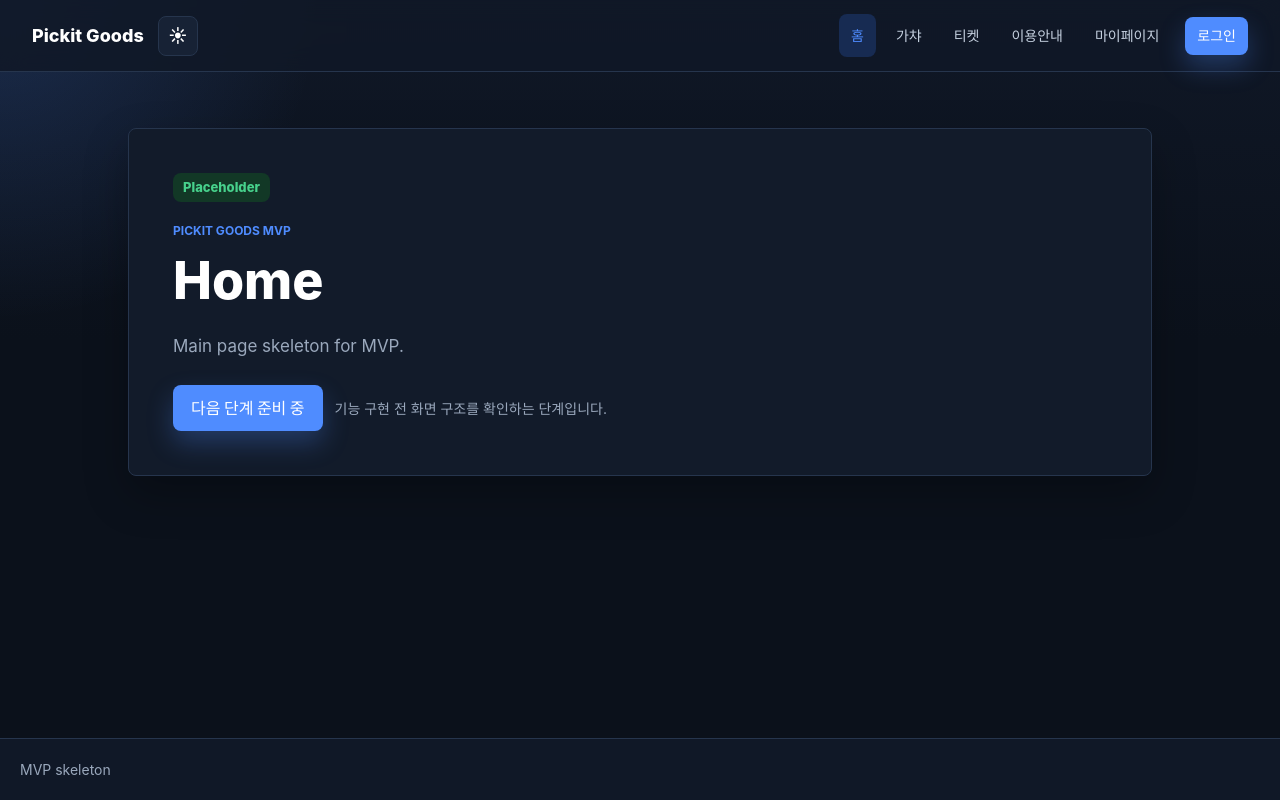
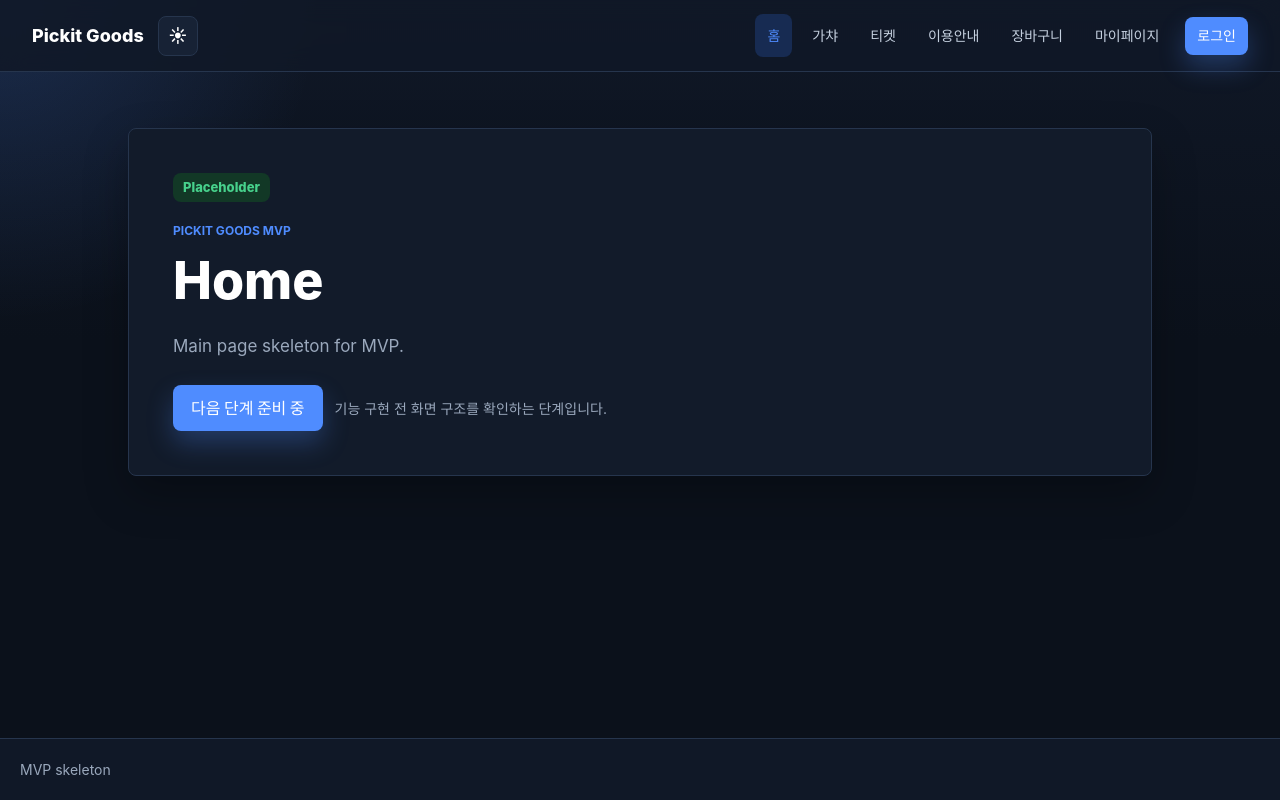
Before and after one commit to yuhyeon99/pickit-goods, a React (Vite) app: page / in a window 1280 px wide. Built offline with nearby package versions, Linux system fonts and the light colour scheme; no server answers.

Commit message:
fix: 헤더 장바구니 메뉴 복구

```diff
--- a/src/widgets/header/Header.tsx
+++ b/src/widgets/header/Header.tsx
@@ -8,6 +8,7 @@ const navItems = [
   { to: '/gacha', label: '가챠' },
   { to: '/ticket', label: '티켓' },
   { to: '/guide', label: '이용안내' },
+  { to: '/cart', label: '장바구니' },
   { to: '/my', label: '마이페이지' },
 ];
 
```
